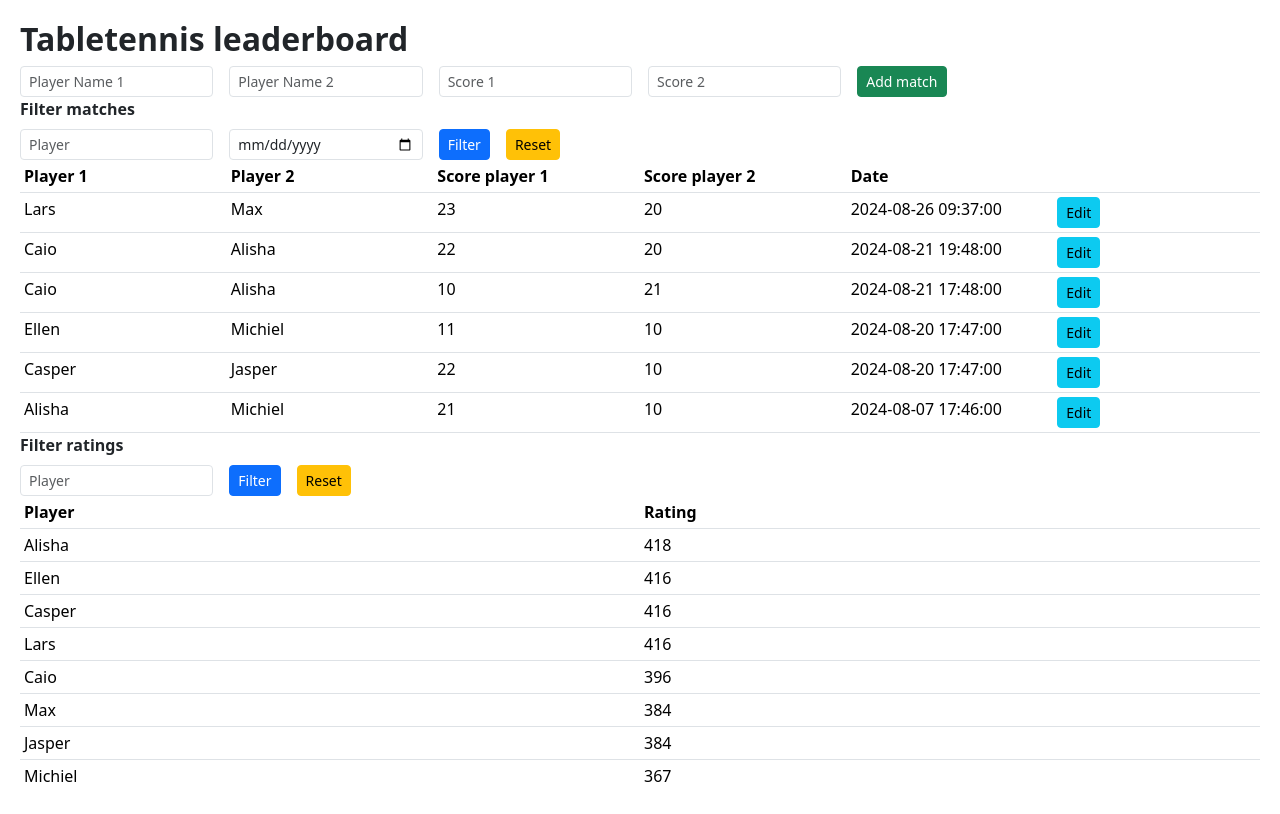
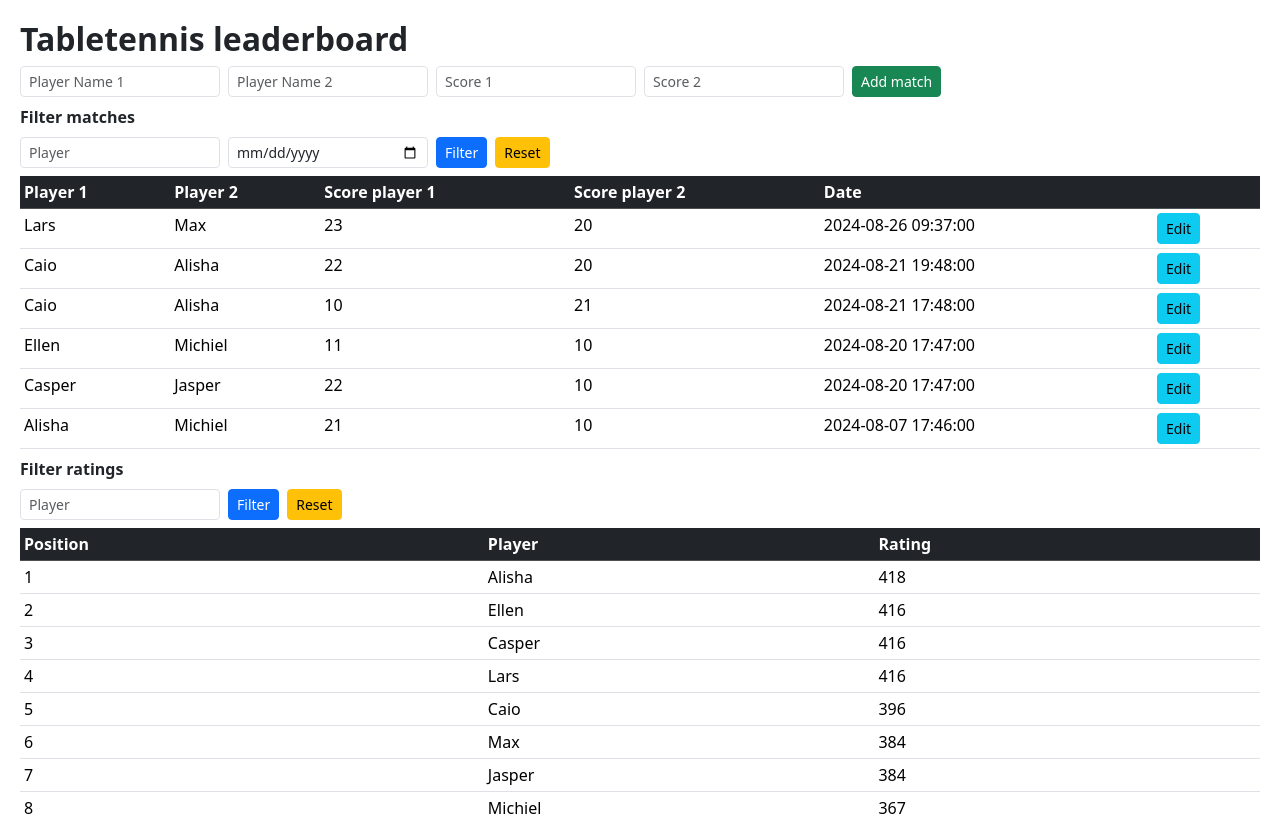
Before and after one commit to cunning-odysseus/Tennis, a Flask app: page / in a window 1280 px wide. Before the commit the page ends 782 px from the top, so only its background shows below. Run offline with Flask 3, Linux system fonts and the light colour scheme; data comes from the database, SQL or seed files in the repository.

Commit message:
favicon toegevoegd en pagina marges aangepast

```diff
--- a/leaderboard/app.py
+++ b/leaderboard/app.py
@@ -8,7 +8,6 @@ import module
 import re
 import pandas as pd
 
-# TODO tabel korter maken dmv pagina's, pagina mooi maken
 # TODO spelers statistieken maken -> Aantal wedstrijden gespeeld, aantal gewonnen/verloren, grafiek met rating verloop
 
 # Hier wordt een flask object gemaakt met de naam 'app'
--- a/leaderboard/module.py
+++ b/leaderboard/module.py
@@ -58,6 +58,6 @@ def most_recent_rating(match_history):
         current_rating['Player'].append(name)
         current_rating['Rating'].append(most_recent_rating)
 
-    current_rating_df = pd.DataFrame(current_rating,).sort_values('Rating', ascending=False)
+    current_rating_df = pd.DataFrame(current_rating,).sort_values('Rating', ascending=False).reset_index()
 
     return current_rating_df
--- a/leaderboard/templates/home.html
+++ b/leaderboard/templates/home.html
@@ -6,17 +6,20 @@
     <meta name="viewport" content="width=device-width, initial-scale=1.0">
     <link rel="stylesheet" href="{{ url_for('static', filename='styles.css') }}">
     <link href="https://cdn.jsdelivr.net/npm/bootstrap@5.3.3/dist/css/bootstrap.min.css" rel="stylesheet" integrity="sha384-QWTKZyjpPEjISv5WaRU9OFeRpok6YctnYmDr5pNlyT2bRjXh0JMhjY6hW+ALEwIH" crossorigin="anonymous">
-
+    <link rel="shortcut icon" href="{{ url_for('static', filename='favicon.png') }}">
     <title>Table Tennis Leaderboard</title>
 </head>
 
 <body>
+    <div>
+        <!-- Dit is de titel -->
+        <h2 class="form-label"> <strong> Tabletennis leaderboard </strong> </h2>
+    </div>
 
-    <div>
+    <div >
         <!-- Dit is de filter voor de wedstrijdgeschiedenis -->
             <form action="{{ url_for('add_match') }}" method="POST">
-                <h2 class="form-label"> <strong> Tabletennis leaderboard </strong> </h2>
-                <div class="row g-3">
+                <div class="row g-2">
 
                     <div class="col-md-2">
                         <input type="text" class="form-control form-control-sm" name="Player 1" placeholder="Player Name 1" required>
@@ -42,11 +45,11 @@
             </form>
         </div>
 
-    <div>
+    <div class="mt-2">
     <!-- Dit is de filter voor de wedstrijdgeschiedenis -->
         <form action="/" method="GET">
             <label class="form-label"> <strong> Filter matches </strong> </label>
-            <div class="row g-3">
+            <div class="row g-2">
 
                 <div class="col-md-2">
                     <input type="text" class="form-control form-control-sm" name="player" placeholder="Player">
@@ -69,9 +72,9 @@
     </div>
 
     <!-- Dit is de tabel waarin de wedstrijdgeschiedenis staat met in de header een filter -->
-    <div class="scroll-homepage">
-        <table class="table fixed-table table-sm" >
-            <thead class="sticky-head" >
+    <div class="scroll-homepage mt-2">
+        <table class="table table-sm" >
+            <thead class="sticky-head table-dark" >
                 <tr>
                     <th>Player 1</th>
                     <th>Player 2</th>
@@ -89,10 +92,10 @@
                         Bij een form kun je zowel post als get gebruiken, bij a href kun je alleen get gebruiken en put/delete alleen via javascript
                         -->
                         <form action="{{ url_for('update_item', match_id = entry.match_id) }}" method="POST">
-                        <td><input type="text" name="Player 1" placeholder="{{ entry.player_1 }}"></td>
-                        <td><input type="text" name="Player 2" placeholder="{{ entry.player_2 }}"></td>
-                        <td><input type="number" name="Score 1" placeholder="{{ entry.score_1 }}"></td>
-                        <td><input type="number" name="Score 2" placeholder="{{ entry.score_2 }}"></td>
+                        <td><input type="text" class="form-control form-control-sm" name="Player 1" placeholder="{{ entry.player_1 }}"></td>
+                        <td><input type="text" class="form-control form-control-sm" name="Player 2" placeholder="{{ entry.player_2 }}"></td>
+                        <td><input type="number" class="form-control form-control-sm" name="Score 1" placeholder="{{ entry.score_1 }}"></td>
+                        <td><input type="number" class="form-control form-control-sm" name="Score 2" placeholder="{{ entry.score_2 }}"></td>
                         <td></td>
                         <td>
                             <button type="submit" class="btn btn-success btn-sm">Save</button>
@@ -122,11 +125,11 @@
         </table>
     </div>
 
-    <div>
+    <div class="mt-2">
         <!-- Dit is de filter voor de ratings -->
             <form action="/" method="GET">
                 <label class="form-label"> <strong> Filter ratings </strong> </label>
-                <div class="row g-3">
+                <div class="row g-2">
 
                     <div class="col-md-2">
                         <input type="text" class="form-control form-control-sm" name="player" placeholder="Player">
@@ -145,10 +148,11 @@
         </div>
 
     <!-- Dit is de tabel waarin de ratings getoond worden-->
-    <div class="scroll-homepage">
-        <table class="table fixed-table table-sm">
-            <thead class="sticky-head">
+    <div class="scroll-homepage mt-2">
+        <table class="table table-sm">
+            <thead class="sticky-head table-dark">
                 <tr>
+                    <th>Position</th>
                     <th>Player</th>
                     <th>Rating</th>
                 </tr>
@@ -156,6 +160,7 @@
             <tbody>
                 {% for index, row in Player_rating.iterrows(): %}
                     <tr>
+                        <td> {{ index + 1}} </td>
                         <td>{{ row['Player'] }}</td>
                         <td>{{ row['Rating'] }}</td>
                     </tr>
--- a/output.csv
+++ /dev/null
@@ -1,5 +0,0 @@
-1,Caio,Alisha,10,21,2024-08-21
-2,Alisha,Michiel,21,10,2024-08-07
-3,Ellen,Michiel,22,10,2024-08-20
-4,Casper,Jasper,22,10,2024-08-20
-5,Caio,Alisha,22,20,2024-08-21
```
Also changed, not shown: leaderboard/static/favicon.png (added), match_history.db (deleted).
